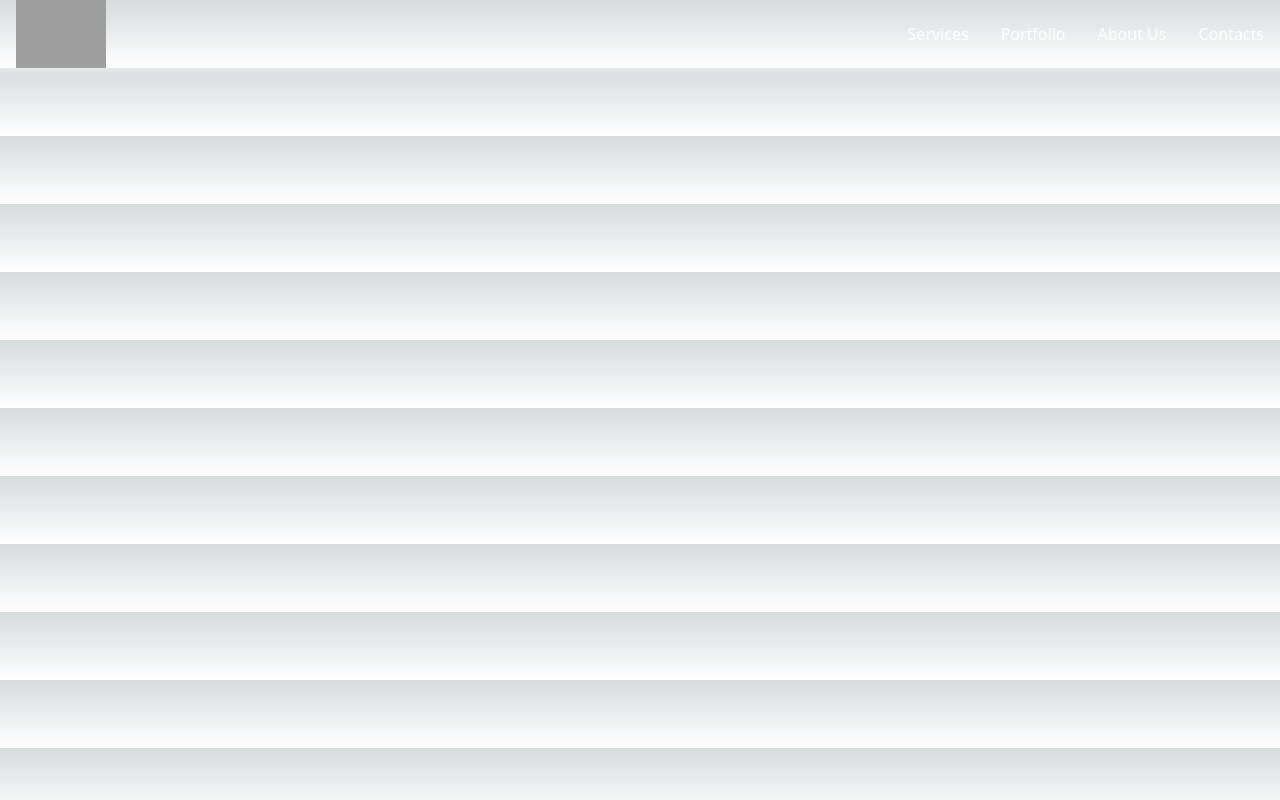
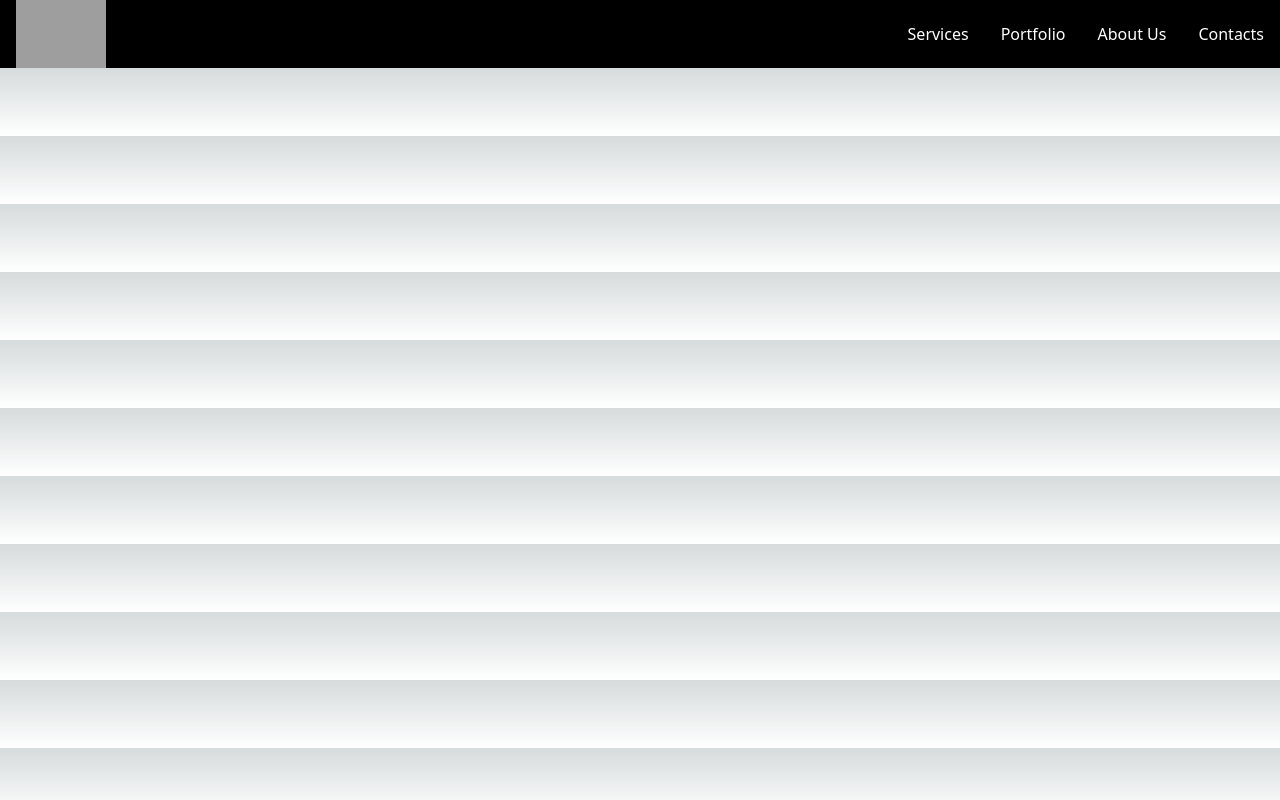
Before and after one commit to cetijunior/CAK-Web, a Next.js app in the folder cak/: page /navbar/Navbar in a window 1280 px wide. Built offline with nearby package versions, Linux system fonts and the light colour scheme; grey boxes are pictures that could not be loaded.

Commit message:
navbar z-index (archies job)

```diff
--- a/cak/pages/navbar/Navbar.tsx
+++ b/cak/pages/navbar/Navbar.tsx
@@ -4,20 +4,6 @@ import Link from "next/link";
 import Logo from "./Logo";
 
 const Navbar = ({ toggle, isNavOpen }: { toggle: () => void, isNavOpen: boolean }) => {
-  const [scrolled, setScrolled] = useState(false);
-
-  useEffect(() => {
-    const handleScroll = () => {
-      // Set `scrolled` to true if page is scrolled more than 50 pixels, otherwise false
-      setScrolled(window.scrollY > 0);
-    };
-
-    window.addEventListener('scroll', handleScroll);
-
-    return () => {
-      window.removeEventListener('scroll', handleScroll);
-    };
-  }, []);
 
   const scrollToSection = (sectionId) => (e) => {
     e.preventDefault();
@@ -29,7 +15,7 @@ const Navbar = ({ toggle, isNavOpen }: { toggle: () => void, isNavOpen: boolean
 
   return (
     <>
-      <div className={`w-full h-15 sticky top-0 ${scrolled ? 'bg-black' : 'bg-black-800 shadow-glow'} transition duration-300`}>
+      <div className='w-full h-15 sticky z-10 top-0 bg-black'>
         <div className="container mx-auto px-4 h-full">
           <div className="flex justify-between items-center h-full">
             <Logo />
```
